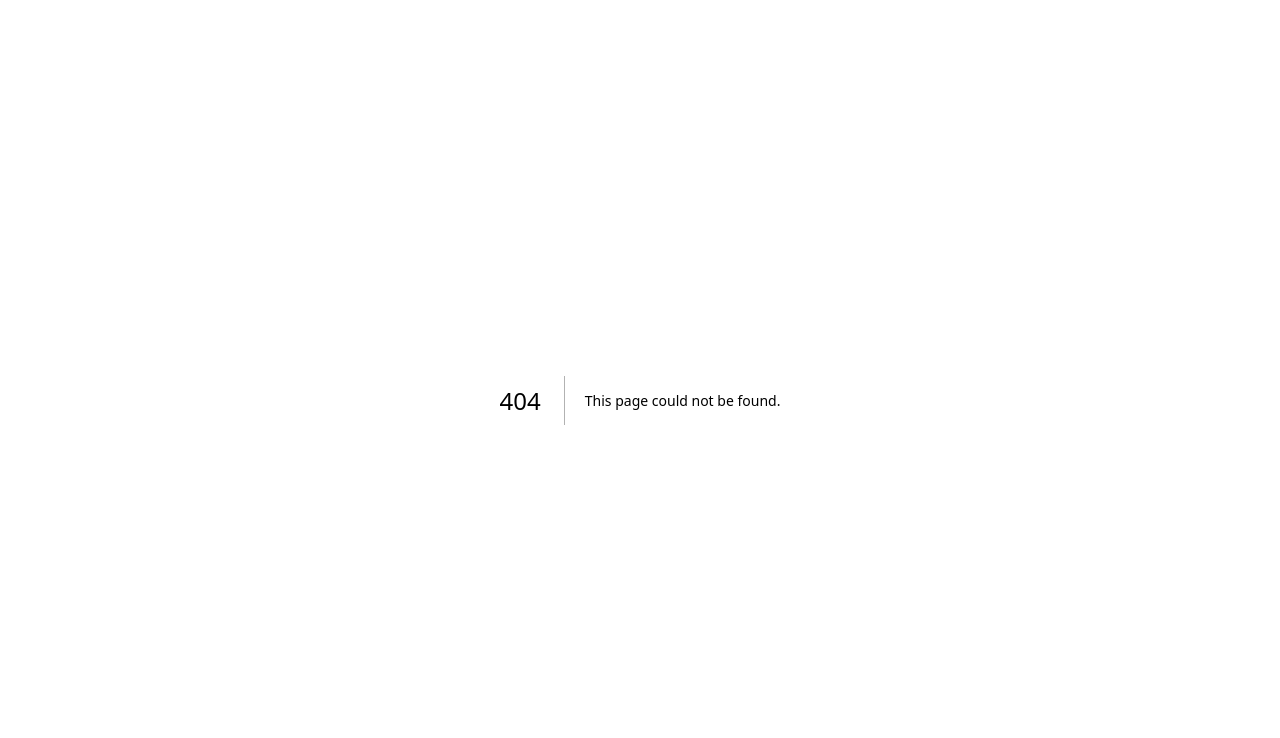
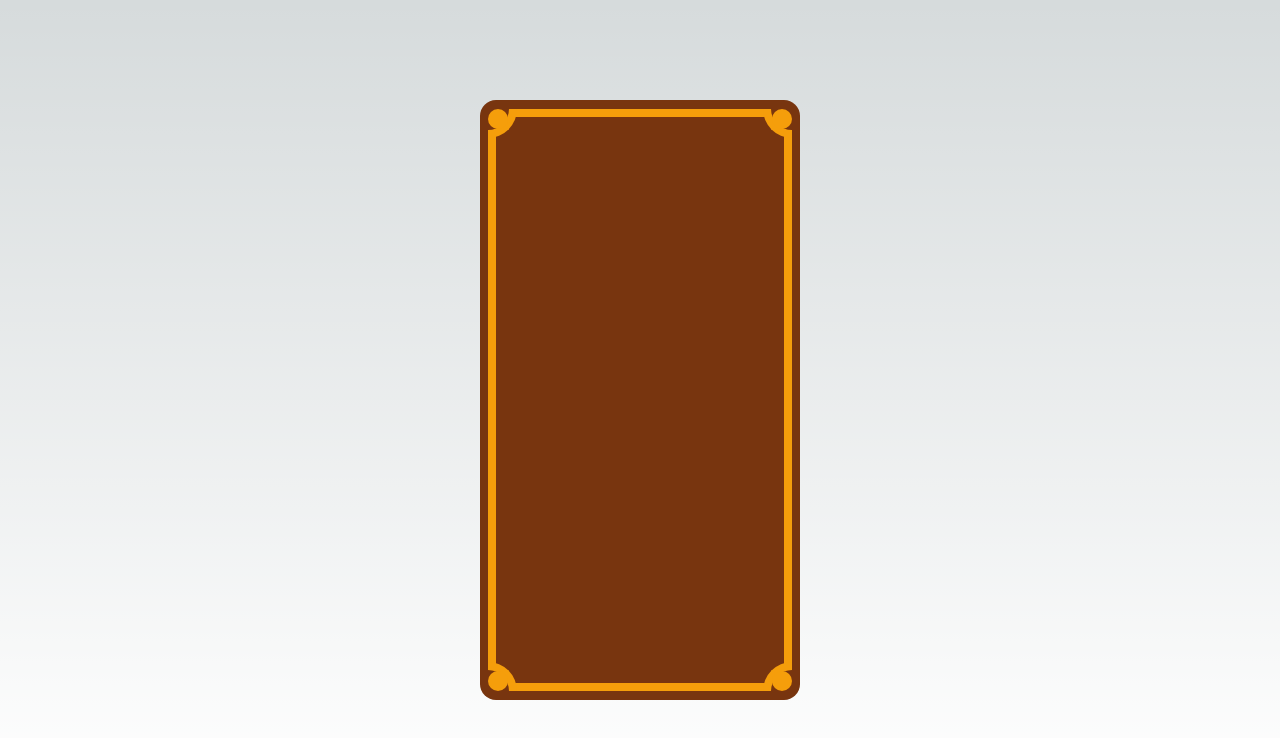
Before and after one commit to brandon-moy/dnd-tcg-proto, a Next.js app: page /card in a window 1280 px wide. Before the commit this address had no page. Shown: the top 738 px of the page. Built offline with nearby package versions, Linux system fonts and the light colour scheme.

Commit message:
Created a basic layout single card

```diff
--- /dev/null
+++ b/app/card/page.tsx
@@ -0,0 +1,22 @@
+export default function Card() {
+  return (
+    <div className="flex items-center justify-center w-full h-screen">
+      <div className="flex items-center justify-center bg-amber-900 rounded-2xl h-3/4 basis-1/4">
+        <div className="w-[95%] relative h-[97%] rounded-xl border-8 border-amber-500">
+          <div className="absolute w-[10%] bg-amber-900 border-b-8 border-r-8 border-amber-500 rounded-br-full top-[-8px] left-[-8px] aspect-square ">
+            <div className="w-5 rounded-full bg-amber-500 aspect-square" />
+          </div>
+          <div className="absolute w-[10%] border-b-8 border-l-8 border-amber-500 rounded-bl-full aspect-square top-[-8px] right-[-8px] bg-amber-900">
+            <div className="absolute right-0 w-5 rounded-full bg-amber-500 aspect-square" />
+          </div>
+          <div className="absolute bg-amber-900 bottom-[-8px] left-[-8px] w-[10%] border-t-8 border-r-8 border-amber-500 rounded-tr-full aspect-square ">
+            <div className="absolute bottom-0 left-0 w-5 rounded-full bg-amber-500 aspect-square" />
+          </div>
+          <div className="absolute bg-amber-900 bottom-[-8px] right-[-8px] w-[10%] border-t-8 border-l-8 border-amber-500 rounded-tl-full aspect-square ">
+            <div className="absolute bottom-0 right-0 w-5 rounded-full bg-amber-500 aspect-square" />
+          </div>
+        </div>
+      </div>
+    </div>
+  );
+}
--- a/app/layout.tsx
+++ b/app/layout.tsx
@@ -1,21 +1,21 @@
-import './globals.css'
-import { Inter } from 'next/font/google'
+import "./globals.css";
+import { Inter } from "next/font/google";
 
-const inter = Inter({ subsets: ['latin'] })
+const inter = Inter({ subsets: ["latin"] });
 
 export const metadata = {
-  title: 'Create Next App',
-  description: 'Generated by create next app',
-}
+  title: "dnd-tcg-proto",
+  description: "Prototyping repo for dnd-tcg",
+};
 
 export default function RootLayout({
   children,
 }: {
-  children: React.ReactNode
+  children: React.ReactNode;
 }) {
   return (
     <html lang="en">
       <body className={inter.className}>{children}</body>
     </html>
-  )
+  );
 }
--- a/app/page.tsx
+++ b/app/page.tsx
@@ -1,21 +1,21 @@
-import Image from 'next/image'
+import Image from "next/image";
 
 export default function Home() {
   return (
-    <main className="flex min-h-screen flex-col items-center justify-between p-24">
-      <div className="z-10 w-full max-w-5xl items-center justify-between font-mono text-sm lg:flex">
-        <p className="fixed left-0 top-0 flex w-full justify-center border-b border-gray-300 bg-gradient-to-b from-zinc-200 pb-6 pt-8 backdrop-blur-2xl dark:border-neutral-800 dark:bg-zinc-800/30 dark:from-inherit lg:static lg:w-auto  lg:rounded-xl lg:border lg:bg-gray-200 lg:p-4 lg:dark:bg-zinc-800/30">
+    <main className="flex flex-col items-center justify-between min-h-screen p-24">
+      <div className="z-10 items-center justify-between w-full max-w-5xl font-mono text-sm lg:flex">
+        <p className="fixed top-0 left-0 flex justify-center w-full pt-8 pb-6 border-b border-gray-300 bg-gradient-to-b from-zinc-200 backdrop-blur-2xl dark:border-neutral-800 dark:bg-zinc-800/30 dark:from-inherit lg:static lg:w-auto lg:rounded-xl lg:border lg:bg-gray-200 lg:p-4 lg:dark:bg-zinc-800/30">
           Get started by editing&nbsp;
           <code className="font-mono font-bold">app/page.tsx</code>
         </p>
-        <div className="fixed bottom-0 left-0 flex h-48 w-full items-end justify-center bg-gradient-to-t from-white via-white dark:from-black dark:via-black lg:static lg:h-auto lg:w-auto lg:bg-none">
+        <div className="fixed bottom-0 left-0 flex items-end justify-center w-full h-48 bg-gradient-to-t from-white via-white dark:from-black dark:via-black lg:static lg:h-auto lg:w-auto lg:bg-none">
           <a
-            className="pointer-events-none flex place-items-center gap-2 p-8 lg:pointer-events-auto lg:p-0"
+            className="flex gap-2 p-8 pointer-events-none place-items-center lg:pointer-events-auto lg:p-0"
             href="https://vercel.com?utm_source=create-next-app&utm_medium=appdir-template&utm_campaign=create-next-app"
             target="_blank"
             rel="noopener noreferrer"
           >
-            By{' '}
+            By{" "}
             <Image
               src="/vercel.svg"
               alt="Vercel Logo"
@@ -39,15 +39,15 @@
         />
       </div>
 
-      <div className="mb-32 grid text-center lg:mb-0 lg:grid-cols-4 lg:text-left">
+      <div className="grid mb-32 text-center lg:mb-0 lg:grid-cols-4 lg:text-left">
         <a
           href="https://nextjs.org/docs?utm_source=create-next-app&utm_medium=appdir-template&utm_campaign=create-next-app"
-          className="group rounded-lg border border-transparent px-5 py-4 transition-colors hover:border-gray-300 hover:bg-gray-100 hover:dark:border-neutral-700 hover:dark:bg-neutral-800/30"
+          className="px-5 py-4 transition-colors border border-transparent rounded-lg group hover:border-gray-300 hover:bg-gray-100 hover:dark:border-neutral-700 hover:dark:bg-neutral-800/30"
           target="_blank"
           rel="noopener noreferrer"
         >
           <h2 className={`mb-3 text-2xl font-semibold`}>
-            Docs{' '}
+            Docs{" "}
             <span className="inline-block transition-transform group-hover:translate-x-1 motion-reduce:transform-none">
               -&gt;
             </span>
@@ -59,12 +59,12 @@
 
         <a
           href="https://nextjs.org/learn?utm_source=create-next-app&utm_medium=appdir-template-tw&utm_campaign=create-next-app"
-          className="group rounded-lg border border-transparent px-5 py-4 transition-colors hover:border-gray-300 hover:bg-gray-100 hover:dark:border-neutral-700 hover:dark:bg-neutral-800 hover:dark:bg-opacity-30"
+          className="px-5 py-4 transition-colors border border-transparent rounded-lg group hover:border-gray-300 hover:bg-gray-100 hover:dark:border-neutral-700 hover:dark:bg-neutral-800 hover:dark:bg-opacity-30"
           target="_blank"
           rel="noopener noreferrer"
         >
           <h2 className={`mb-3 text-2xl font-semibold`}>
-            Learn{' '}
+            Learn{" "}
             <span className="inline-block transition-transform group-hover:translate-x-1 motion-reduce:transform-none">
               -&gt;
             </span>
@@ -76,12 +76,12 @@
 
         <a
           href="https://vercel.com/templates?framework=next.js&utm_source=create-next-app&utm_medium=appdir-template&utm_campaign=create-next-app"
-          className="group rounded-lg border border-transparent px-5 py-4 transition-colors hover:border-gray-300 hover:bg-gray-100 hover:dark:border-neutral-700 hover:dark:bg-neutral-800/30"
+          className="px-5 py-4 transition-colors border border-transparent rounded-lg group hover:border-gray-300 hover:bg-gray-100 hover:dark:border-neutral-700 hover:dark:bg-neutral-800/30"
           target="_blank"
           rel="noopener noreferrer"
         >
           <h2 className={`mb-3 text-2xl font-semibold`}>
-            Templates{' '}
+            Templates{" "}
             <span className="inline-block transition-transform group-hover:translate-x-1 motion-reduce:transform-none">
               -&gt;
             </span>
@@ -93,12 +93,12 @@
 
         <a
           href="https://vercel.com/new?utm_source=create-next-app&utm_medium=appdir-template&utm_campaign=create-next-app"
-          className="group rounded-lg border border-transparent px-5 py-4 transition-colors hover:border-gray-300 hover:bg-gray-100 hover:dark:border-neutral-700 hover:dark:bg-neutral-800/30"
+          className="px-5 py-4 transition-colors border border-transparent rounded-lg group hover:border-gray-300 hover:bg-gray-100 hover:dark:border-neutral-700 hover:dark:bg-neutral-800/30"
           target="_blank"
           rel="noopener noreferrer"
         >
           <h2 className={`mb-3 text-2xl font-semibold`}>
-            Deploy{' '}
+            Deploy{" "}
             <span className="inline-block transition-transform group-hover:translate-x-1 motion-reduce:transform-none">
               -&gt;
             </span>
@@ -109,5 +109,5 @@
         </a>
       </div>
     </main>
-  )
+  );
 }
```
Also changed, not shown: tailwind.config.js (+7 -7 lines).
